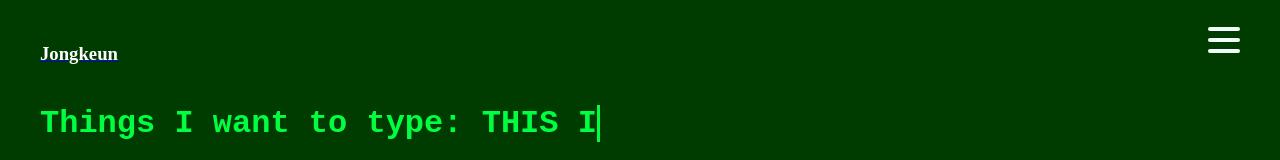
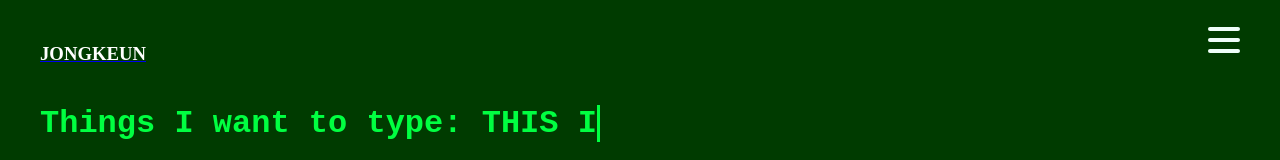
Before and after one commit to Jongkeun/Jongkeun, a React (Create React App) app: page /#/ in a window 1280 px wide. Shown: the top 160 px of the page. Built offline with nearby package versions, Linux system fonts and the light colour scheme.

Commit message:
changed name to upper case

```diff
--- a/src/containers/HeaderContainer.js
+++ b/src/containers/HeaderContainer.js
@@ -14,7 +14,7 @@ const HeaderContainer = () => {
   return (
     <Header>
       <HomeLink>
-        <Name>Jongkeun</Name>
+        <Name>JONGKEUN</Name>
       </HomeLink>
       <BurgerMenu />
     </Header>
```
